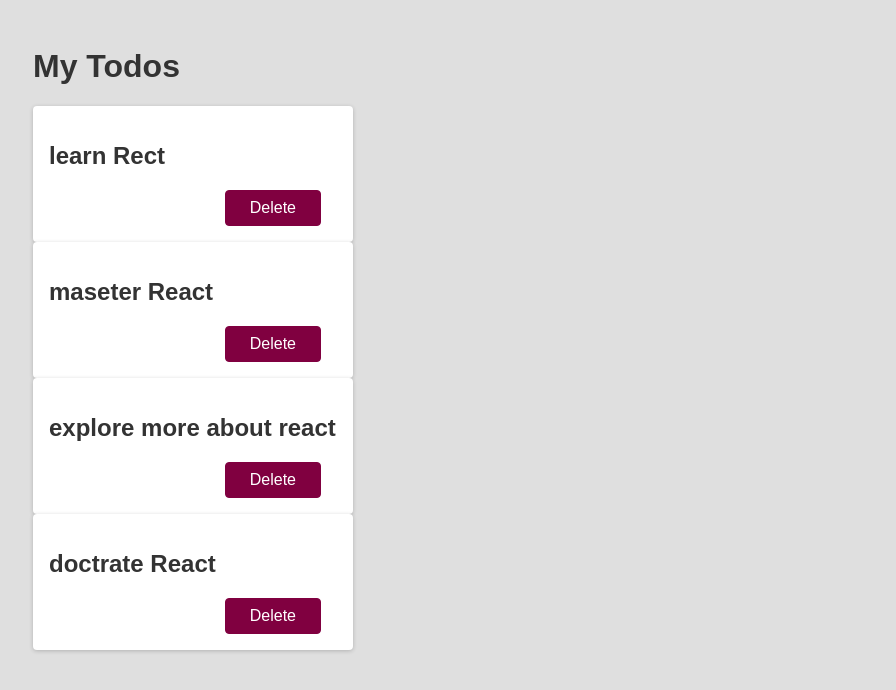
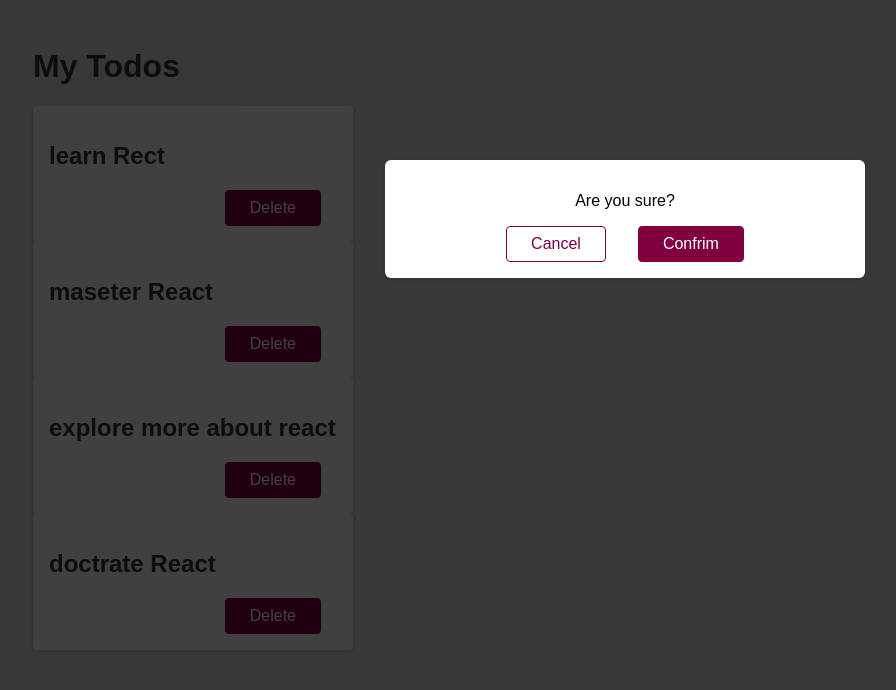
Before and after one commit to moin2672/my-reactapp, a React (Create React App) app: page / in a window 1280 px wide. Shown: the top 690 px of the page, without its empty margins (15-911 px from the left). Built offline with nearby package versions, Linux system fonts and the light colour scheme.

Commit message:
5. adding component

```diff
--- a/src/App.js
+++ b/src/App.js
@@ -1,4 +1,6 @@
 import Todo from './components/Todo'
+import Modal from './components/Modal'
+import Backdrop from './components/Backdrop'
 
 function App() {
   return (
@@ -8,6 +10,8 @@
         <Todo text="maseter React" />
         <Todo text="explore more about react" />
         <Todo text="doctrate React" />
+        <Modal />
+        <Backdrop />
     </div>
   );
 }
--- /dev/null
+++ b/src/components/Backdrop.js
@@ -0,0 +1,6 @@
+function Backdrop(){
+    return  <div className="backdrop" />
+}
+
+
+export default Backdrop
--- /dev/null
+++ b/src/components/Modal.js
@@ -0,0 +1,12 @@
+function Modal(){
+    return(
+        <div className="modal">
+            <p>Are you sure?</p>
+            <button className="btn btn--alt">Cancel</button>
+            <button className="btn">Confrim</button>
+        </div>
+    )
+}
+
+
+export default Modal
```
